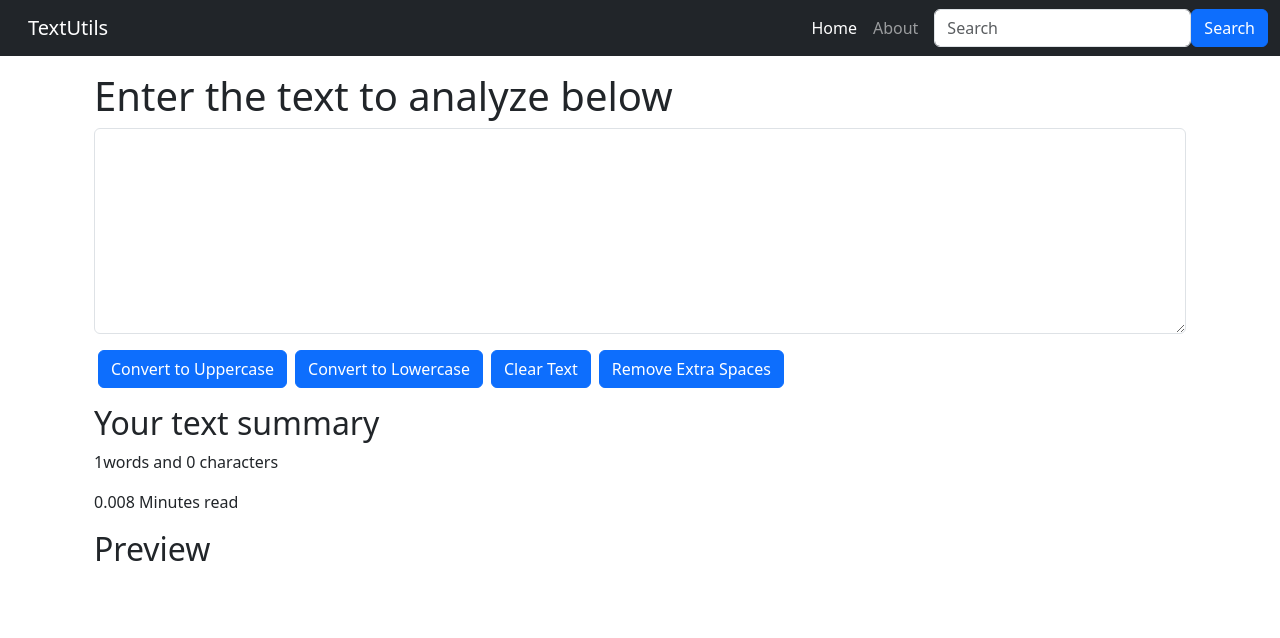
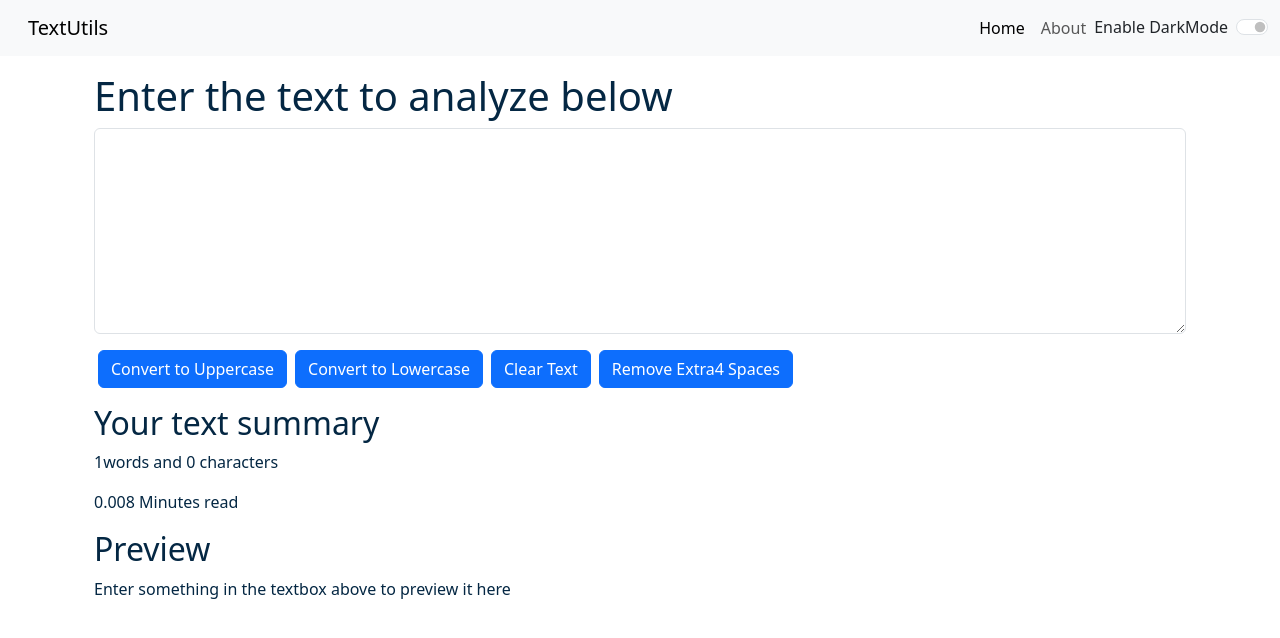
Before and after one commit to YogeshKinekar/React_Js, a React (Create React App) app in the folder first_react_app/textutils/: page / in a window 1280 px wide. Shown: the top 638 px of the page. Built offline with nearby package versions, Linux system fonts and the light colour scheme.

Commit message:
added improving dark mode and refactoring app component

```diff
--- a/first_react_app/textutils/src/App.js
+++ b/first_react_app/textutils/src/App.js
@@ -1,16 +1,30 @@
 
+import { useState } from 'react';
 import './App.css';
 // import About from './components/About';
 import Navbar from './components/Navbar';
 import TextForm from './components/TextForm';
 
+
 function App() {
+  const  [mode, setMode] = useState('light');  // Whether dark mode is enabled or not
+  const toggleMode =()=>{
+    if(mode === 'light'){
+      setMode('dark');
+      document.body.style.backgroundColor = '#042743';
+    }
+    else{
+      setMode('light');
+      document.body.style.backgroundColor = 'white';
+    }
+
+  }
   return (
     <>
     {/* <Navbar title="TextUtils" aboutText="About TextUtils" /> */}
-    <Navbar title="TextUtils" />
+    <Navbar title="TextUtils" mode={mode} toggleMode={toggleMode} />
     <div className="container my-3">
-    <TextForm heading="Enter the text to analyze below"/>
+    <TextForm heading="Enter the text to analyze below" mode={mode}/>
     {/* <About/> */}
     </div>
 
--- a/first_react_app/textutils/src/components/Navbar.js
+++ b/first_react_app/textutils/src/components/Navbar.js
@@ -4,7 +4,7 @@
 
 export default function Navbar(props) {
   return (
-    <nav className="navbar navbar-expand-lg navbar-dark bg-dark">
+    <nav className={`navbar navbar-expand-lg navbar-${props.mode} bg-${props.mode}`}>
       <div className="container-fluid">
         <a className="navbar-brand" href="/">{props.title}</a>
         <button className="navbar-toggler" type="button" data-bs-toggle="collapse" data-bs-target="#navbarSupportedContent" aria-controls="navbarSupportedContent" aria-expanded="false" aria-label="Toggle navigation">
@@ -20,10 +20,14 @@
             </li>
 
           </ul>
-        <form className="d-flex" role="search">
-          <input className="form-control me-2" type="search" placeholder="Search" aria-label="Search"/>
+          {/* <form className="d-flex" role="search">
+            <input className="form-control me-2" type="search" placeholder="Search" aria-label="Search" />
             <button className="btn btn-primary" type="submit">Search</button>
-        </form>
+          </form> */}
+          <div className={`form-check form-switch text-${props.mode=== 'light'?'dark':'light'}`}>
+            <input className="form-check-input" onClick={props.toggleMode} type="checkbox" role="switch" id="flexSwitchCheckDefault" />
+            <label className="form-check-label" htmlFor="flexSwitchCheckDefault">Enable DarkMode</label>
+          </div>
         </div>
       </div>
     </nav>
--- a/first_react_app/textutils/src/components/TextForm.js
+++ b/first_react_app/textutils/src/components/TextForm.js
@@ -30,22 +30,24 @@
   const [text, setText] = useState('');
   return (
     <>
-    <div className='container'>
+    <div className='container' style={{color:props.mode=== 'dark'?'white':'#042743'}}>
      <h1>{props.heading}</h1>
 <div className="mb-3">
-  <textarea className="form-control" value={text} onChange={handleOnChange} id="myBox " rows="8"></textarea>
+  <textarea className="form-control" value={text} onChange={handleOnChange} style={{backgroundColor:props.mode=== 'dark'?'grey':'white',color:props.mode=== 'dark'?'white':'#042743'}} id="myBox " rows="8"></textarea>
 </div>
 <button className="btn btn-primary mx-1" onClick={handleUpClick}>Convert to Uppercase</button>
 <button className="btn btn-primary mx-1" onClick={handleLoClick}>Convert to Lowercase</button>
 <button className="btn btn-primary mx-1" onClick={handleClearClick}>Clear Text</button>
-<button className="btn btn-primary mx-1" onClick={handleExtraSpaces}>Remove Extra Spaces</button>
+<button className="btn btn-primary mx-1" onClick={handleExtraSpaces}>Remove Extra4
+
+ Spaces</button>
     </div>
-    <div className="container my-3">
+    <div className="container my-3" style={{color:props.mode=== 'dark'?'white':'#042743'}}>
       <h2>Your text summary</h2>
       <p>{text.split(" ").length}words and {text.length} characters</p>
       <p>{0.008 * text.split(" ").length} Minutes read</p>
       <h2>Preview</h2>
-      <p>{text}</p>
+      <p>{text.length>0?text:"Enter something in the textbox above to preview it here"}</p>
     </div>
     </>
   )
```
Lines whose indentation alone changed are shown as unchanged.
